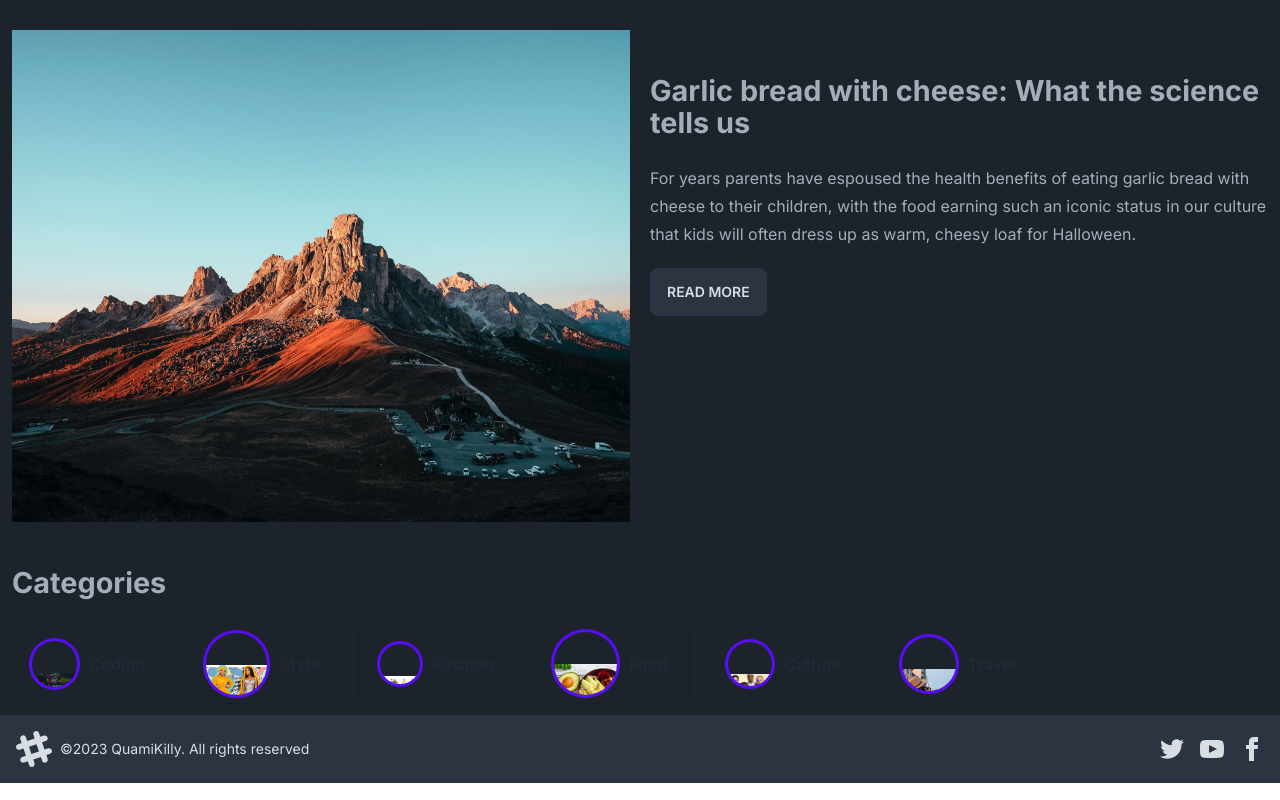
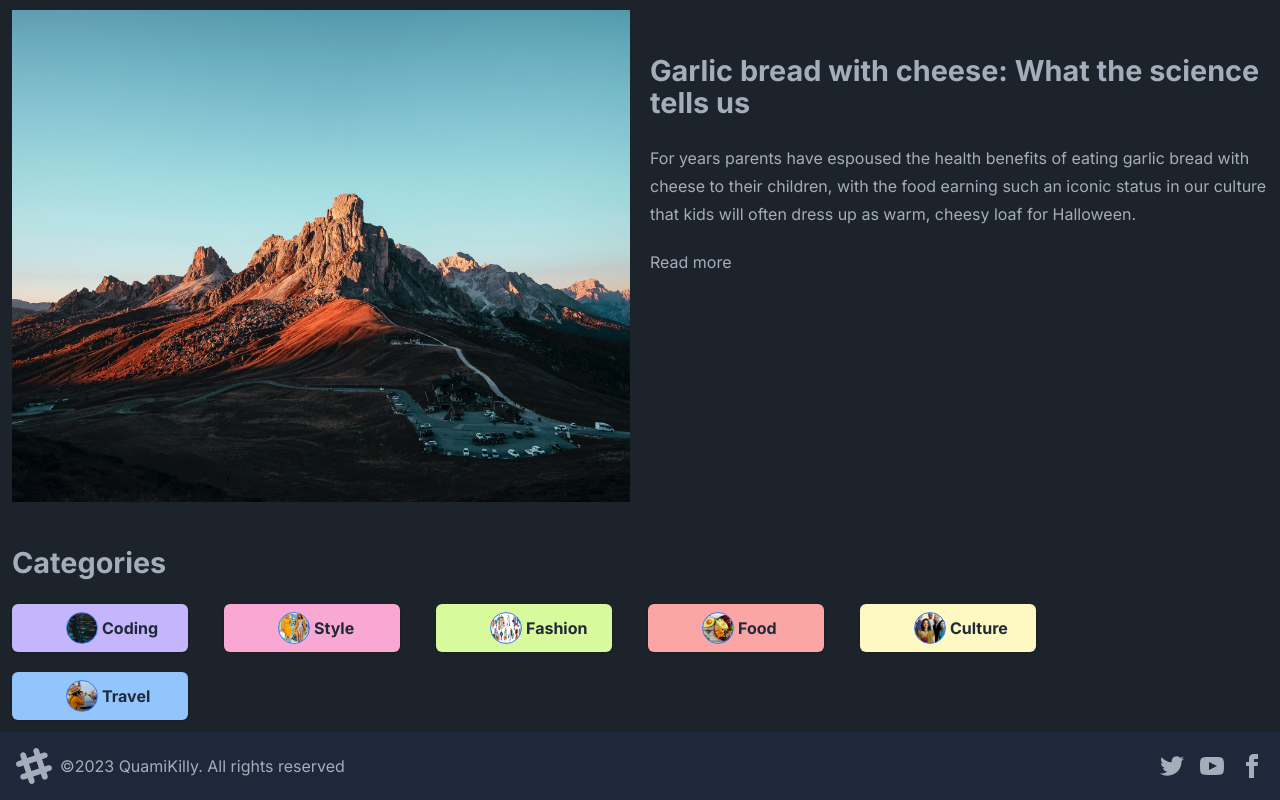
Before and after one commit to killy10o10/next-blog, a Next.js app: page / in a window 1280 px wide. Shown: the part 206-1006 px from the top of the page. Built offline with nearby package versions, Linux system fonts and the light colour scheme.

Commit message:
fix categoryCard component issue

```diff
--- a/package.json
+++ b/package.json
@@ -20,7 +20,6 @@
   },
   "devDependencies": {
     "@tailwindcss/typography": "^0.5.9",
-    "daisyui": "^3.6.5",
     "eslint": "^8.48.0",
     "eslint-config-airbnb": "^19.0.4",
     "eslint-plugin-import": "^2.28.1",
--- a/src/components/cardList/CategoryCard.jsx
+++ /dev/null
@@ -1,19 +0,0 @@
-import Image from 'next/image';
-import React from 'react';
-
-const CategoryCard = ({categoryImage, categoryText, categoryBG}) => {
-  return (
-    <div className={`py-2 shadow px-5 text-blue-gray-900 w-[15%] font-bold cursor-pointer flex items-center justify-center gap-3 capitalize rounded-md bg-${categoryBG}`}>
-      <div className="avatar">
-        <div className="rounded-full ring ring-primary ring-offset-base-100">
-          <Image width={32} height={32} src={categoryImage} alt={categoryText} />
-        </div>
-      </div>
-      <div className='flex items-center'>
-        <span className='capitalize'>{categoryText}</span>
-      </div>
-    </div>
-  );
-};
-
-export default CategoryCard;
--- /dev/null
+++ b/src/components/categoryCard/CategoryCard.jsx
@@ -0,0 +1,20 @@
+import React from 'react';
+
+const CategoryCard = ({categoryImage, categoryText, categoryBG}) => {
+
+  const style = {
+    backgroundImage: `url(${categoryImage})`,
+    backgroundPosition: "center",
+    backgroundSize: "cover",
+  }
+  return (
+    <div className={`py-2 shadow px-5 text-blue-gray-900 sm:w-44 w-full font-bold cursor-pointer grid grid-cols-2 items-center justify-center gap-1 capitalize rounded-md ${categoryBG}`}>
+      <div style={style} className="h-8 w-8 rounded-full place-self-end  border-blue-500 border"></div>
+      <div className='flex items-center'>
+        <span className='capitalize'>{categoryText}</span>
+      </div>
+    </div>
+  );
+};
+
+export default CategoryCard;
--- a/src/components/categoryList/CategoryList.jsx
+++ b/src/components/categoryList/CategoryList.jsx
@@ -1,21 +1,21 @@
 import React from 'react'
-import CategoryCard from '../cardList/CategoryCard'
+import CategoryCard from '../categoryCard/CategoryCard'
 
 function CategoryList() {
   return (
-  <>
-    <div className='prose max-w-5xl text-inherit'>
-      <h2 className='text-inherit'>Categories</h2>
-        <div className='flex flex-wrap gap-5 justify-between'>
-          <CategoryCard categoryImage="/coding.jpg" categoryBG="violet-300" categoryText="coding" />
-          <CategoryCard categoryImage="/style.jpg" categoryBG="pink-300" categoryText="style" />
-          <CategoryCard categoryImage="/fashion.jpg" categoryBG="lime-200" categoryText="fashion" />
-          <CategoryCard categoryImage="/food.png" categoryBG="red-300" categoryText="food" />
-          <CategoryCard categoryImage="/culture.jpg" categoryBG="yellow-100" categoryText="culture" />
-          <CategoryCard categoryImage="/travel.jpeg" categoryBG="blue-300" categoryText="travel" />
+    <>
+      <div className='prose max-w-5xl text-inherit'>
+        <h2 className='text-inherit'>Categories</h2>
+        <div className='flex flex-wrap gap-5 justify-between items-center'>
+          <CategoryCard categoryImage="/coding.jpg" categoryBG={`bg-violet-300`} categoryText="coding" />
+          <CategoryCard categoryImage="/style.jpg" categoryBG="bg-pink-300" categoryText="style" />
+          <CategoryCard categoryImage="/fashion.jpg" categoryBG="bg-lime-200" categoryText="fashion" />
+          <CategoryCard categoryImage="/food.png" categoryBG="bg-red-300" categoryText="food" />
+          <CategoryCard categoryImage="/culture.jpg" categoryBG={"bg-yellow-100"}categoryText="culture" />
+          <CategoryCard categoryImage="/travel.jpeg" categoryBG="bg-blue-300" categoryText="travel" />
         </div>
-    </div>
-  </>
+      </div>
+    </>
   )
 }
 
--- a/src/components/footer/Footer.jsx
+++ b/src/components/footer/Footer.jsx
@@ -3,12 +3,12 @@ import React from 'react'
 function Footer() {
   const currentYear = new Date().getFullYear();
   return (
-    <footer className="footer items-center p-4 bg-neutral text-neutral-content">
-      <aside className="items-center grid-flow-col">
+    <footer className="flex flex-col gap-5 bg-gray-100 dark:bg-blue-gray-500 md:flex-row justify-between items-center p-4">
+      <aside className="flex items-center gap-2">
         <svg width="36" height="36" viewBox="0 0 24 24" xmlns="http://www.w3.org/2000/svg" fillRule="evenodd" clipRule="evenodd" className="fill-current"><path d="M22.672 15.226l-2.432.811.841 2.515c.33 1.019-.209 2.127-1.23 2.456-1.15.325-2.148-.321-2.463-1.226l-.84-2.518-5.013 1.677.84 2.517c.391 1.203-.434 2.542-1.831 2.542-.88 0-1.601-.564-1.86-1.314l-.842-2.516-2.431.809c-1.135.328-2.145-.317-2.463-1.229-.329-1.018.211-2.127 1.231-2.456l2.432-.809-1.621-4.823-2.432.808c-1.355.384-2.558-.59-2.558-1.839 0-.817.509-1.582 1.327-1.846l2.433-.809-.842-2.515c-.33-1.02.211-2.129 1.232-2.458 1.02-.329 2.13.209 2.461 1.229l.842 2.515 5.011-1.677-.839-2.517c-.403-1.238.484-2.553 1.843-2.553.819 0 1.585.509 1.85 1.326l.841 2.517 2.431-.81c1.02-.33 2.131.211 2.461 1.229.332 1.018-.21 2.126-1.23 2.456l-2.433.809 1.622 4.823 2.433-.809c1.242-.401 2.557.484 2.557 1.838 0 .819-.51 1.583-1.328 1.847m-8.992-6.428l-5.01 1.675 1.619 4.828 5.011-1.674-1.62-4.829z"></path></svg>
         <p>©{currentYear} QuamiKilly. All rights reserved</p>
       </aside>
-      <nav className="grid-flow-col gap-4 md:place-self-center md:justify-self-end">
+      <nav className="flex md:grid-flow-col gap-4 md:place-self-center md:justify-self-end">
         <a><svg xmlns="http://www.w3.org/2000/svg" width="24" height="24" viewBox="0 0 24 24" className="fill-current"><path d="M24 4.557c-.883.392-1.832.656-2.828.775 1.017-.609 1.798-1.574 2.165-2.724-.951.564-2.005.974-3.127 1.195-.897-.957-2.178-1.555-3.594-1.555-3.179 0-5.515 2.966-4.797 6.045-4.091-.205-7.719-2.165-10.148-5.144-1.29 2.213-.669 5.108 1.523 6.574-.806-.026-1.566-.247-2.229-.616-.054 2.281 1.581 4.415 3.949 4.89-.693.188-1.452.232-2.224.084.626 1.956 2.444 3.379 4.6 3.419-2.07 1.623-4.678 2.348-7.29 2.04 2.179 1.397 4.768 2.212 7.548 2.212 9.142 0 14.307-7.721 13.995-14.646.962-.695 1.797-1.562 2.457-2.549z"></path></svg>
         </a>
         <a><svg xmlns="http://www.w3.org/2000/svg" width="24" height="24" viewBox="0 0 24 24" className="fill-current"><path d="M19.615 3.184c-3.604-.246-11.631-.245-15.23 0-3.897.266-4.356 2.62-4.385 8.816.029 6.185.484 8.549 4.385 8.816 3.6.245 11.626.246 15.23 0 3.897-.266 4.356-2.62 4.385-8.816-.029-6.185-.484-8.549-4.385-8.816zm-10.615 12.816v-8l8 3.993-8 4.007z"></path></svg></a>
--- a/tailwind.config.js
+++ b/tailwind.config.js
@@ -11,10 +11,11 @@ module.exports = {
     extend: {
       colors: {
         'blue-gray-400': '#a6adba',
+        'blue-gray-500': '#1d283a',
         'blue-gray-600': '#1d232a',
         'blue-gray-900': '#1f2937',
       },
     },
   },
-  plugins: [require('@tailwindcss/typography'), require('daisyui')],
+  plugins: [require('@tailwindcss/typography')],
 };
```
Also changed, not shown: 1 other file (tests, documents, lock files or other folders).
